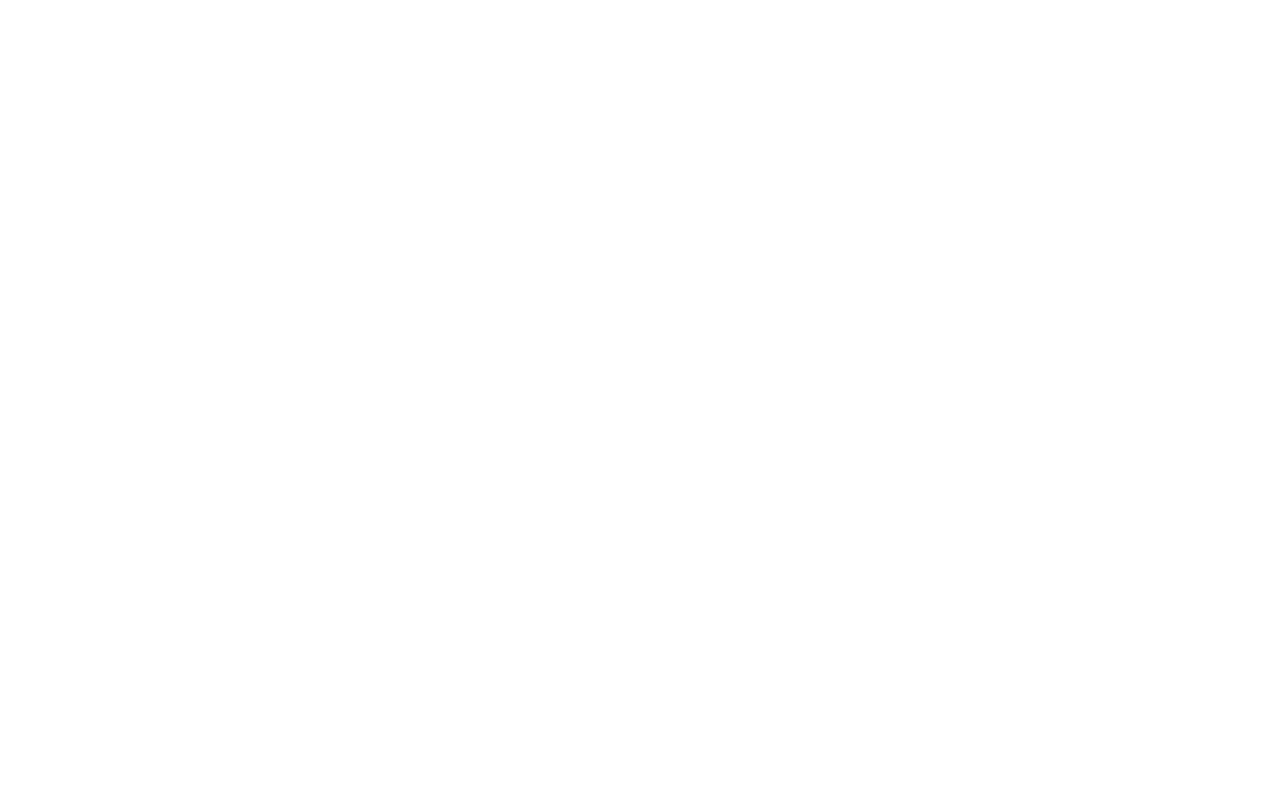
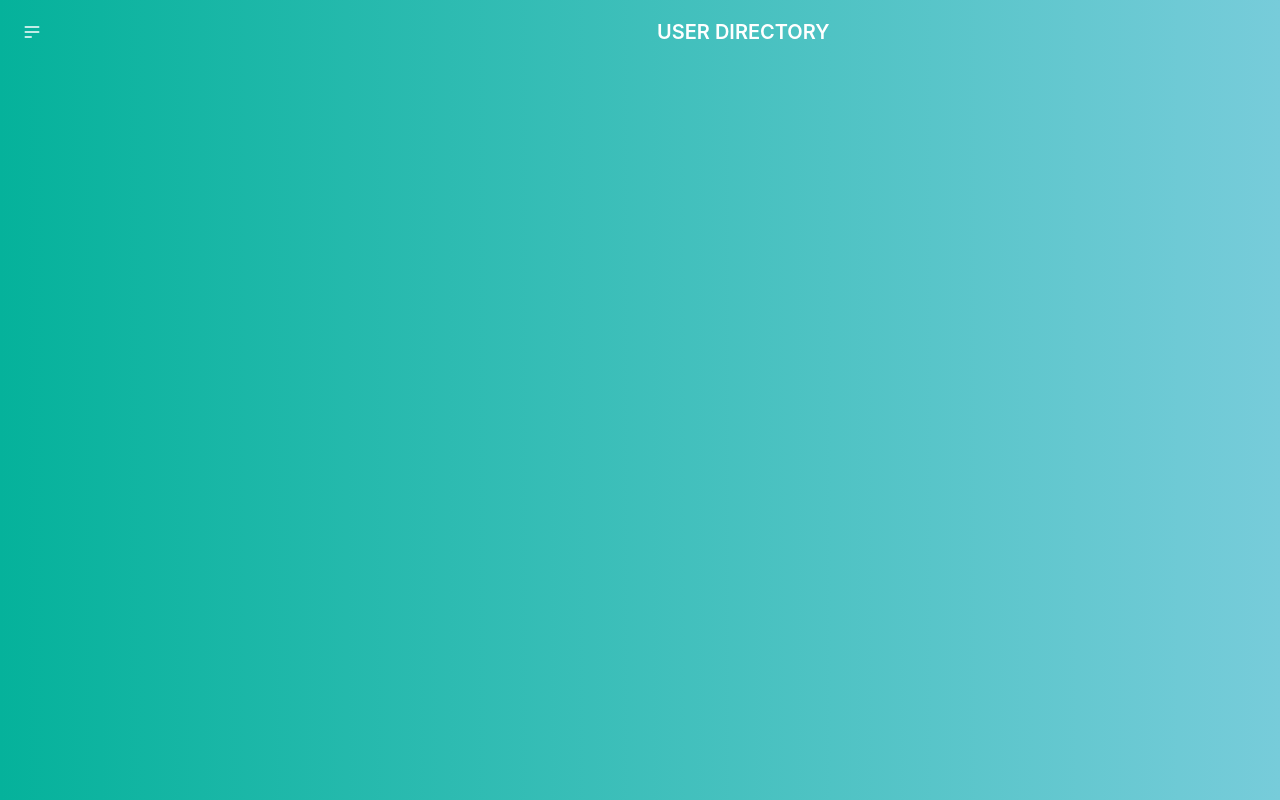
Before and after one commit to rakibulmd/users-directory-client, a React (Create React App) app: page /home in a window 1280 px wide. Built offline with nearby package versions, Linux system fonts and the light colour scheme.

Commit message:
Added: Home page and header component

```diff
--- a/src/App.js
+++ b/src/App.js
@@ -1,7 +1,18 @@
+import { Route, Routes } from "react-router-dom";
 import "./App.css";
+import Home from "./Pages/Home/Home";
+import Footer from "./Pages/Shared/Footer";
+import Header from "./Pages/Shared/Header";
 
 function App() {
-    return <div></div>;
+    return (
+        <div>
+            <Routes>
+                <Route path="/" element={<Home></Home>}></Route>
+                <Route path="/home" element={<Home></Home>}></Route>
+            </Routes>
+        </div>
+    );
 }
 
 export default App;
--- /dev/null
+++ b/src/Pages/Home/Home.js
@@ -0,0 +1,12 @@
+import React from "react";
+import Header from "../Shared/Header";
+
+const Home = () => {
+    return (
+        <div className="bg-gradient-to-r from-primary to-secondary min-h-screen">
+            <Header></Header>
+        </div>
+    );
+};
+
+export default Home;
--- /dev/null
+++ b/src/Pages/Shared/Footer.js
@@ -0,0 +1,11 @@
+import React from "react";
+
+const Footer = () => {
+    return (
+        <div>
+            <h2>This is Footer</h2>
+        </div>
+    );
+};
+
+export default Footer;
--- /dev/null
+++ b/src/Pages/Shared/Header.js
@@ -0,0 +1,50 @@
+import React from "react";
+import { Link } from "react-router-dom";
+
+const Header = () => {
+    return (
+        <div class="navbar bg-transparent text-white">
+            <div class="navbar-start">
+                <div class="dropdown">
+                    <label tabindex="0" class="btn btn-ghost btn-circle">
+                        <svg
+                            xmlns="http://www.w3.org/2000/svg"
+                            class="h-5 w-5"
+                            fill="none"
+                            viewBox="0 0 24 24"
+                            stroke="currentColor"
+                        >
+                            <path
+                                stroke-linecap="round"
+                                stroke-linejoin="round"
+                                stroke-width="2"
+                                d="M4 6h16M4 12h16M4 18h7"
+                            />
+                        </svg>
+                    </label>
+                    <ul
+                        tabindex="0"
+                        class="menu menu-compact dropdown-content mt-3 p-2 shadow bg-base-100 text-primary rounded-box w-52"
+                    >
+                        <li>
+                            <Link to="/">Homepage</Link>
+                        </li>
+                        <li>
+                            <Link to="/">Portfolio</Link>
+                        </li>
+                        <li>
+                            <Link to="/">About</Link>
+                        </li>
+                    </ul>
+                </div>
+            </div>
+            <div class="navbar-center">
+                <Link to="/" class="btn btn-ghost text-xl uppercase">
+                    User Directory
+                </Link>
+            </div>
+        </div>
+    );
+};
+
+export default Header;
--- a/tailwind.config.js
+++ b/tailwind.config.js
@@ -4,4 +4,19 @@
         extend: {},
     },
     plugins: [require("daisyui")],
+    daisyui: {
+        themes: [
+            {
+                mytheme: {
+                    primary: "#05b29b",
+                    secondary: "#77ccda",
+                    accent: "#37cdbe",
+                    neutral: "#3d4451",
+                    "base-100": "#ffffff",
+                },
+            },
+            "dark",
+            "cupcake",
+        ],
+    },
 };
```
